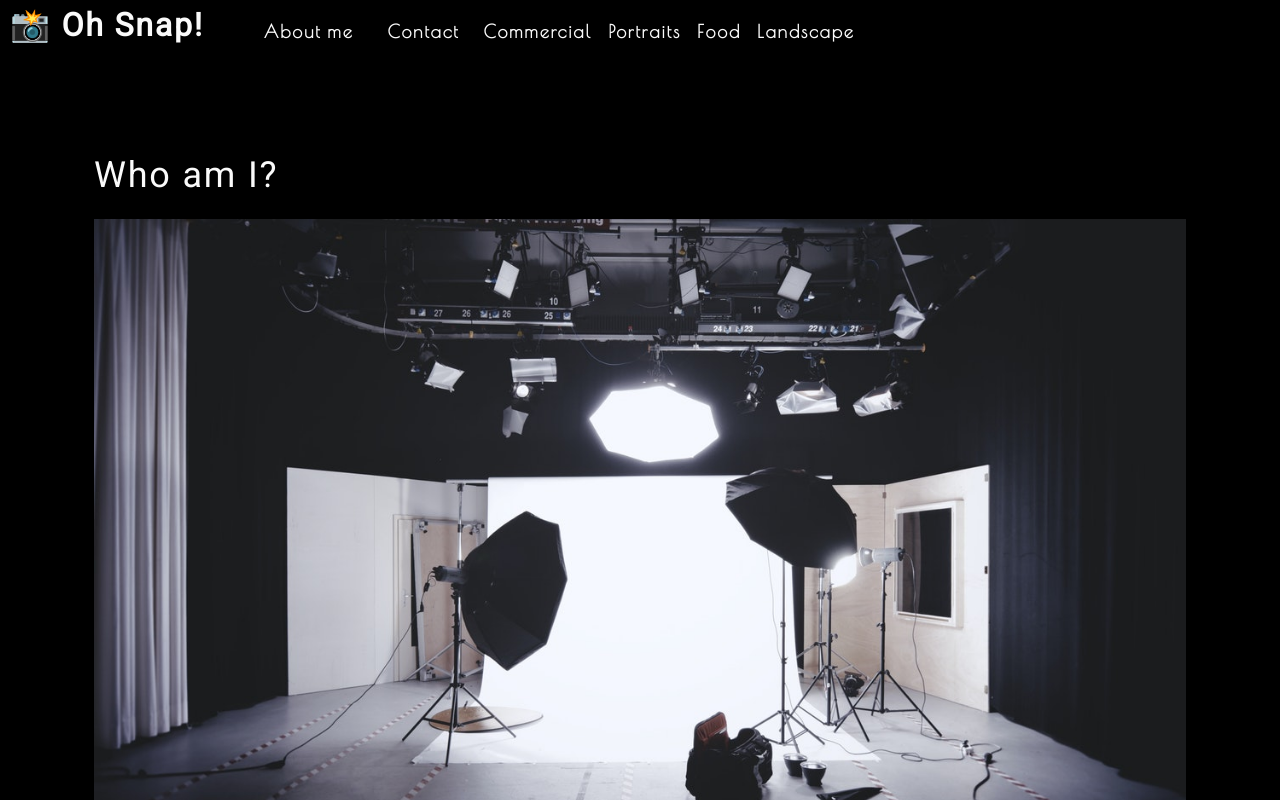
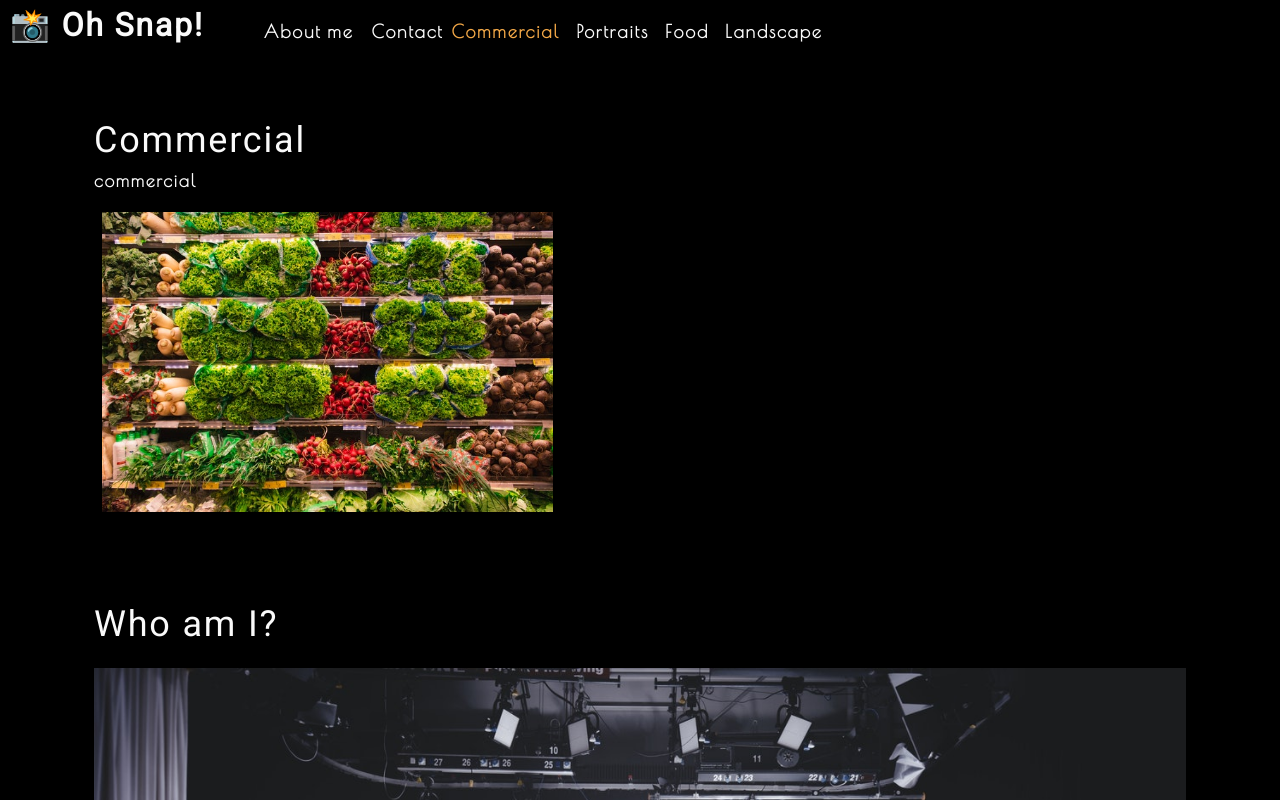
Before and after one commit to aaronRobinett/photo-port, a React (Create React App) app: page / in a window 1280 px wide. Shown: the top 800 px of the page. Built offline with nearby package versions, Linux system fonts and the light colour scheme.

Commit message:
added hooks

```diff
--- a/src/App.js
+++ b/src/App.js
@@ -1,14 +1,30 @@
-import React from 'react';
+import React, { useState } from 'react';
 import Nav from './components/Nav';
 import About from './components/About';
+import Gallery from './components/Gallery';
 
 function App() {
+  const [categories] = useState([
+    {
+      name: 'commercial',
+      description: 'Photos of grocery stores, food trucks, and other commercial projects'
+    },
+    { name: 'portraits', description: 'Portraits of people in my life' },
+    { name: 'food', description: 'Delicious delicacies' },
+    { name: 'landscape', description: 'Fields, farmhouses, waterfalls, and the beauty of nature' }
+  ]);
 
+  const [currentCategory, setCurrentCategory] = useState(categories[0]);
   return (
     <div>
-      <Nav />
+      <Nav
+        categories={categories}
+        setCurrentCategory={setCurrentCategory}
+        currentCategory={currentCategory}
+      ></Nav>
       <main>
-          <About />
+        <Gallery></Gallery>
+        <About></About>
       </main>
     </div>
   );
--- /dev/null
+++ b/src/components/Gallery/index.js
@@ -0,0 +1,26 @@
+import React from 'react'
+import { capitalizeFirstLetter } from '../../utils/helpers';
+import photo from "../../assets/small/commercial/0.jpg";
+
+function Gallery(props) {
+    const currentCategory = {
+        name: "commercial",
+        description:
+            "Photos of grocery stores, food trucks, and other commercial projects"
+    };
+    return (
+        <section>
+            <h1>{capitalizeFirstLetter(currentCategory.name)}</h1>
+            <p>{currentCategory.name}</p>
+            <div className="flex-row">
+                <img
+                    src={photo}
+                    alt="Commercial Example"
+                    className="img-thumbnail mx-1"
+                />
+            </div>
+        </section>
+    );
+}
+
+export default Gallery;
--- a/src/components/Nav/index.js
+++ b/src/components/Nav/index.js
@@ -1,19 +1,16 @@
-import React from "react";
+import React, { useEffect } from 'react';
 import { capitalizeFirstLetter } from "../../utils/helpers";
 
-function Nav() {
+function Nav(props) {
+  const {
+    categories = [],
+    setCurrentCategory,
+    currentCategory,
+  } = props;
 
-  const  categories = [
-    { name: 'commercial', description: 'Photos of grocery stores, food trucks, and other commercial projects' },
-    { name: 'portraits', description: 'Portraits of people in my life' },
-    { name: 'food', description: 'Delicious delicacies' },
-    { name: 'landscape', description: 'Fields, farmhouses, waterfalls, and the beauty of nature' }
-  ];
-
-  const handleClick = (item) => {
-    console.log(item);
-    return item;
-  };
+  useEffect(() => {
+    document.title = capitalizeFirstLetter(currentCategory.name);
+  }, [currentCategory]);
 
   return (
     <header className="flex-row px-1">
@@ -25,24 +22,27 @@
       <nav>
         <ul className="flex-row">
           <li className="mx-2">
-            <a data-testid="about" href="#about" onClick={() => handleClick("About")}>
+            <a
+              href="#about"
+            >
               About me
             </a>
           </li>
-          <li className={"mx-2"}>
-            <span onClick={() => handleClick('Contact')}>
-              Contact
-            </span>
+          <li>
+            <span>Contact</span>
           </li>
-          {
-            categories.map((category) => (
-              <li className="mx-1" key={category.name} >
-                <span onClick={() => { handleClick(category.name); }}>
-                 {capitalizeFirstLetter(category.name)}
-                </span>
-              </li>
-            ))
-          }
+          {categories.map((category) => (
+            <li className={`mx-1 ${currentCategory.name === category.name && 'navActive'
+              }`} key={category.name}>
+              <span
+                onClick={() => {
+                  setCurrentCategory(category)
+                }}
+              >
+                {capitalizeFirstLetter(category.name)}
+              </span>
+            </li>
+          ))}
         </ul>
       </nav>
     </header>
```
Also changed, not shown: 1 other file (tests, documents, lock files or other folders).
